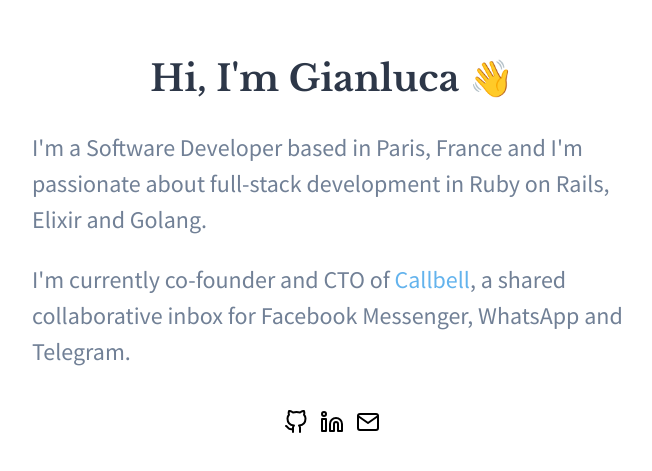
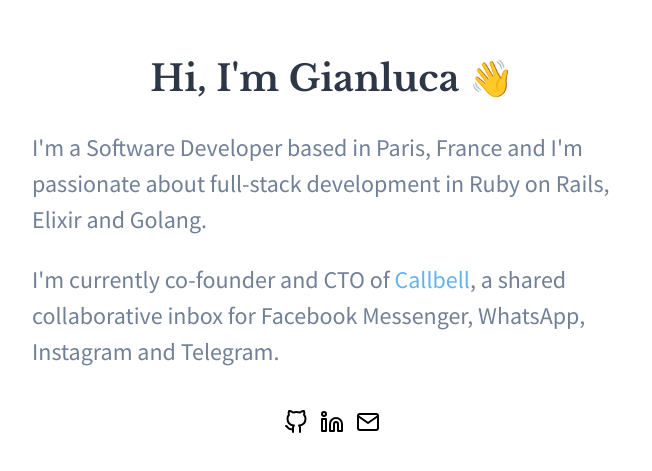
Before and after one commit to proudlygeek/my-personal-website, a Next.js app: page / in a window 1280 px wide. Shown: the part 157-628 px from the top of the page, without its empty margins (308-960 px from the left). Built offline with nearby package versions, Linux system fonts and the light colour scheme.

Commit message:
chore: add instagram to the list 🚀

```diff
--- a/pages/index.js
+++ b/pages/index.js
@@ -46,7 +46,7 @@ export default function Home() {
         <div className="font-serif text-4xl text-gray-800 dark:text-white font-bold mb-6">Hi, I'm Gianluca 👋</div>
         <div className="font-sans w-full lg:w-1/2 text-2xl text-gray-600 dark:text-white">
           <p>I'm a Software Developer based in Paris, France and I'm passionate about full-stack development in Ruby on Rails, Elixir and Golang.</p>
-          <p className="mt-6">I'm currently co-founder and CTO of <a href="https://callbell.eu" target="_blank" rel="noopener" className="hover:underline text-blue-400 dark:text-orange-400">Callbell</a>, a shared collaborative inbox for Facebook Messenger, WhatsApp and Telegram.</p>
+          <p className="mt-6">I'm currently co-founder and CTO of <a href="https://callbell.eu" target="_blank" rel="noopener" className="hover:underline text-blue-400 dark:text-orange-400">Callbell</a>, a shared collaborative inbox for Facebook Messenger, WhatsApp, Instagram and Telegram.</p>
         </div>
         <div className="mt-10 flex flew-row align-center items-center">
           <div className="mr-3"><a href="https://github.com/proudlygeek" target="_blank" rel="noopener" aria-label="Visit GitHub" className="hover:text-blue-400 dark:hover:text-orange-400 transition-colors duration-300"><GithubIcon /></a></div>
```
